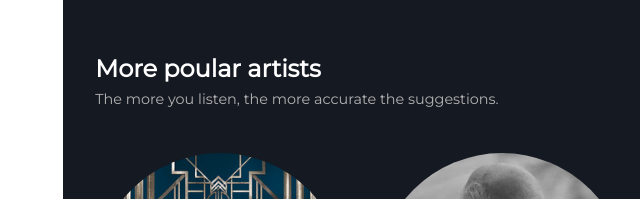
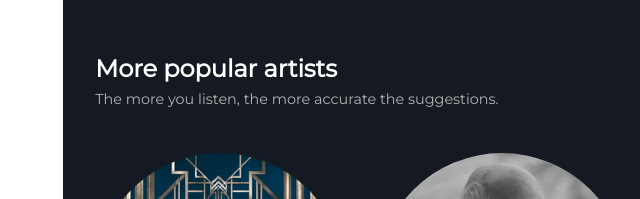
Before and after one commit to bravint/boolean-uk-html-spotify, a plain HTML site: page index.html in a window 1280 px wide. Shown: the part 1766-1965 px from the top of the page, 198-838 px from the left. Drawn offline with Linux system fonts and the light colour scheme.

Commit message:
html: fix spelling

```diff
--- a/index.html
+++ b/index.html
@@ -160,7 +160,7 @@
 
             <article class="popularArtists">
                 <p class="articleHeading">
-                    More poular artists
+                    More popular artists
                 </p>
                 <p class="articleSubheading">
                     The more you listen, the more accurate the suggestions.
```
